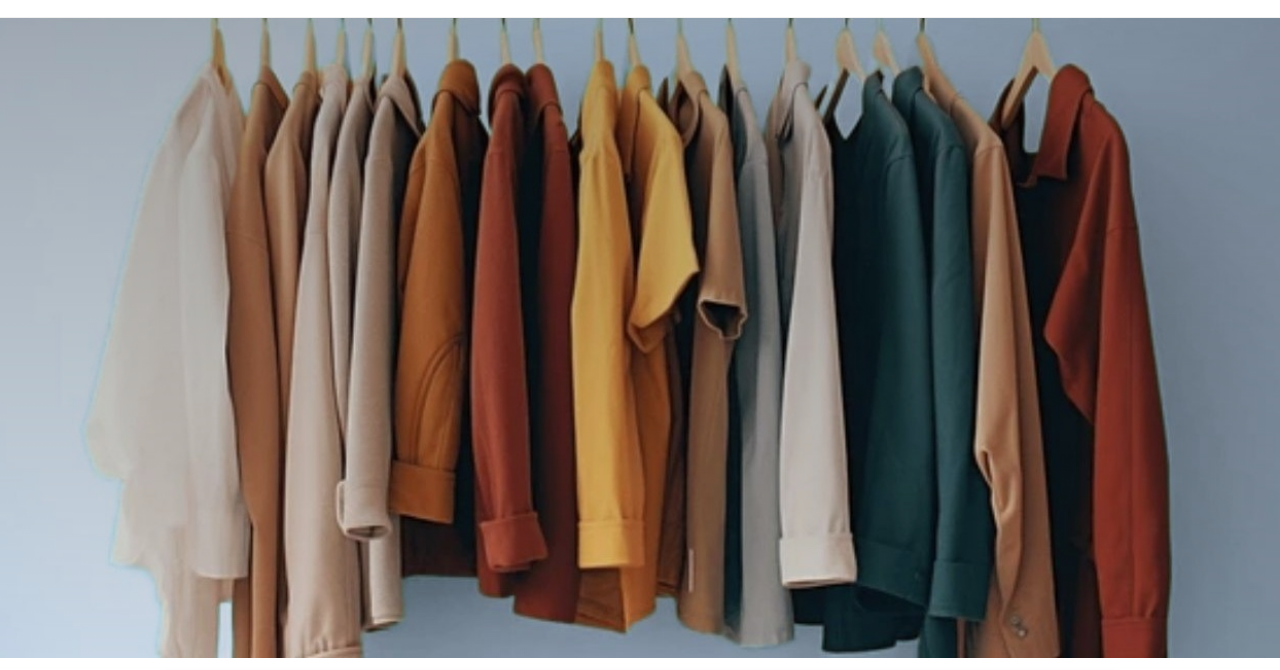
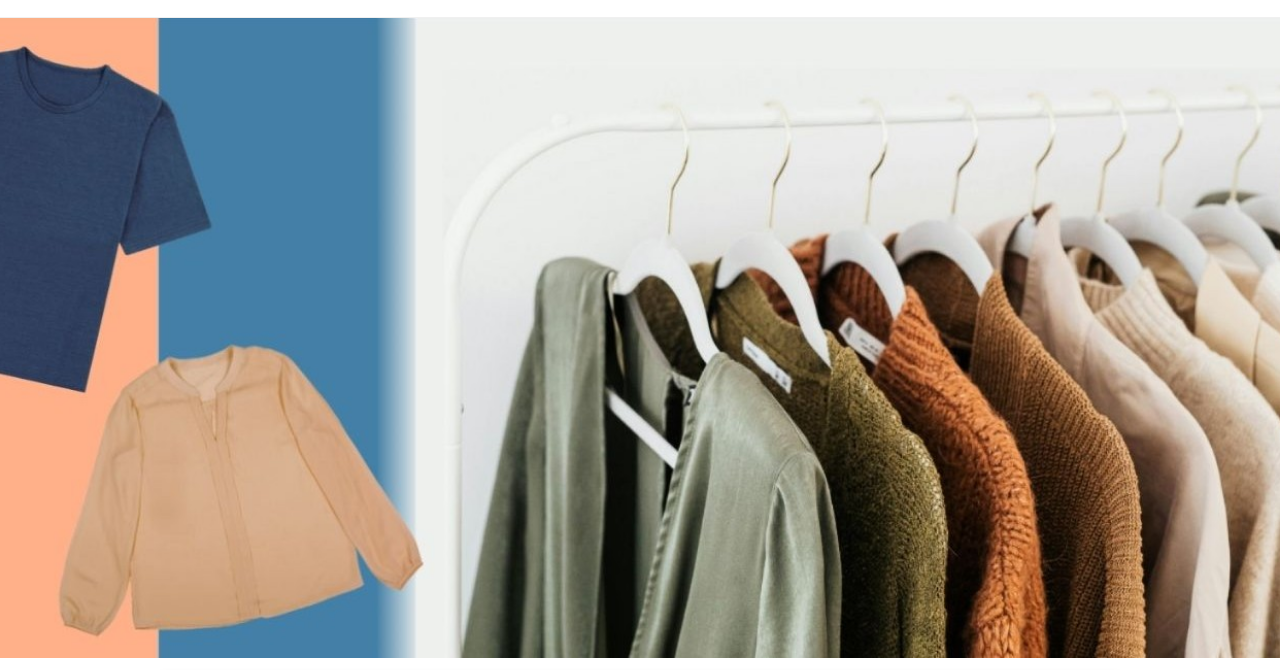
Before and after one commit to calaranza/PP-CJK, a plain HTML site: page about.html in a window 1280 px wide. Shown: the part 51-721 px from the top of the page. Drawn offline with Linux system fonts and the light colour scheme; a web font is replaced by a local one.

Commit message:
About image

```diff
--- a/css/style.css
+++ b/css/style.css
@@ -396,7 +396,7 @@ main h1 {
 
 /* ABOUT */
 .about-img {
-    background-image: linear-gradient(rgba(0, 0, 0, 0.3), rgba(0, 0, 0, 0.1)), url("clothesimg.jpg");
+    background-image: url("aboutimg.jpg");
     height: 80vh;
     background-position: center;
     background-repeat: no-repeat;
```
Also changed, not shown: css/aboutimg.jpg (added).
